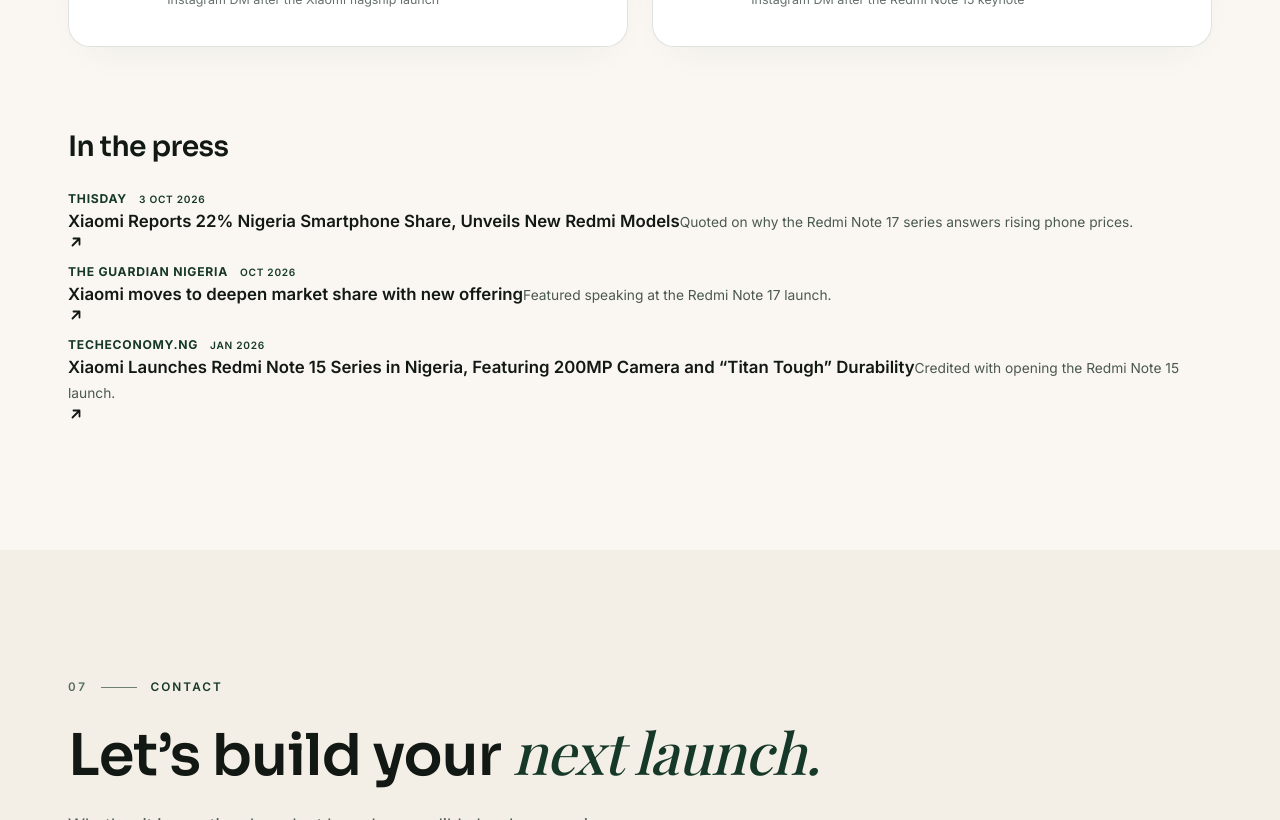
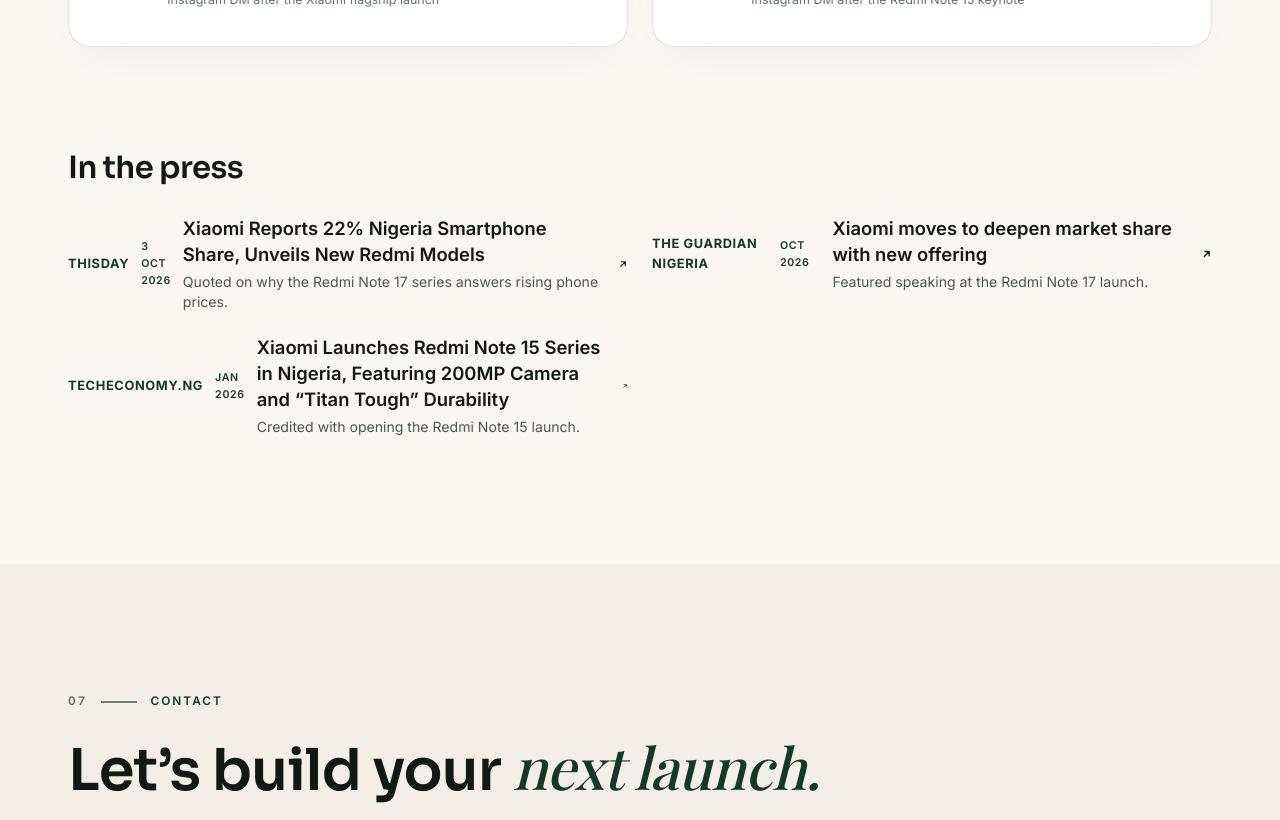
Before and after one commit to Belzabeem/nicole, a Next.js app: page / in a window 1280 px wide. Shown: the part 11180-12000 px from the top of the page. Built offline with nearby package versions, Linux system fonts and the light colour scheme; no server answers; a web font is replaced by a local one.

Commit message:
Improve press section spacing and layout

```diff
--- a/src/components/Voices.module.css
+++ b/src/components/Voices.module.css
@@ -93,25 +93,29 @@
 }
 
 .press {
-  margin-top: clamp(3rem, 6vw, 5rem);
+  margin-top: clamp(4rem, 8vw, 6rem);
 }
 .pressTitle {
-  margin-bottom: 1.25rem;
+  margin-bottom: 1.5rem;
   font-family: var(--font-heading);
-  font-size: clamp(1.4rem, 2.2vw, 1.85rem);
+  font-size: clamp(1.5rem, 2.4vw, 2rem);
   font-weight: 600;
   letter-spacing: -0.02em;
   color: var(--ink);
 }
 .pressList {
+  gap: 1.5rem;
   display: grid;
-  gap: 0.75rem;
+  grid-template-columns: 1fr;
+  @media (min-width: 900px) {
+    grid-template-columns: repeat(2, 1fr);
+  }
 }
 .pressItem {
   display: flex;
   flex-direction: column;
-  gap: 0.35rem;
-  padding: 1.25rem 1.5rem;
+  gap: 0.5rem;
+  padding: 1.5rem 2rem;
   border-radius: var(--radius-sm);
   background: #ffffff;
   border: 1px solid rgba(22, 56, 40, 0.12);
@@ -120,25 +124,42 @@
 .pressItem:hover {
   border-color: var(--forest);
   transform: translateY(-2px);
-  box-shadow: 0 10px 25px -10px rgba(22, 56, 40, 0.1);
+  box-shadow: 0 14px 35px -14px rgba(22, 56, 40, 0.12);
 }
 .pressMeta {
   display: flex;
   align-items: center;
   gap: 0.75rem;
-  font-size: 0.76rem;
+  font-size: 0.8rem;
   font-weight: 600;
-  letter-spacing: 0.06em;
+  letter-spacing: 0.05em;
   text-transform: uppercase;
   color: var(--forest);
 }
+.pressRow {
+  display: flex;
+  flex-direction: column;
+  gap: 0.25rem;
+  text-decoration: none;
+  color: inherit;
+  @media (min-width: 900px) {
+    flex-direction: row;
+    align-items: center;
+    justify-content: space-between;
+    gap: 0.75rem;
+  }
+}
 .pressHeadline {
-  font-size: 1.05rem;
+  display: block;
+  font-size: 1.15rem;
   font-weight: 600;
   color: var(--ink);
-  line-height: 1.35;
+  line-height: 1.4;
+margin-bottom: 0.25rem;
 }
 .pressNote {
-  font-size: 0.86rem;
+  display: block;
+  font-size: 0.88rem;
   color: var(--ink-muted);
+line-height: 1.4;
 }
```
